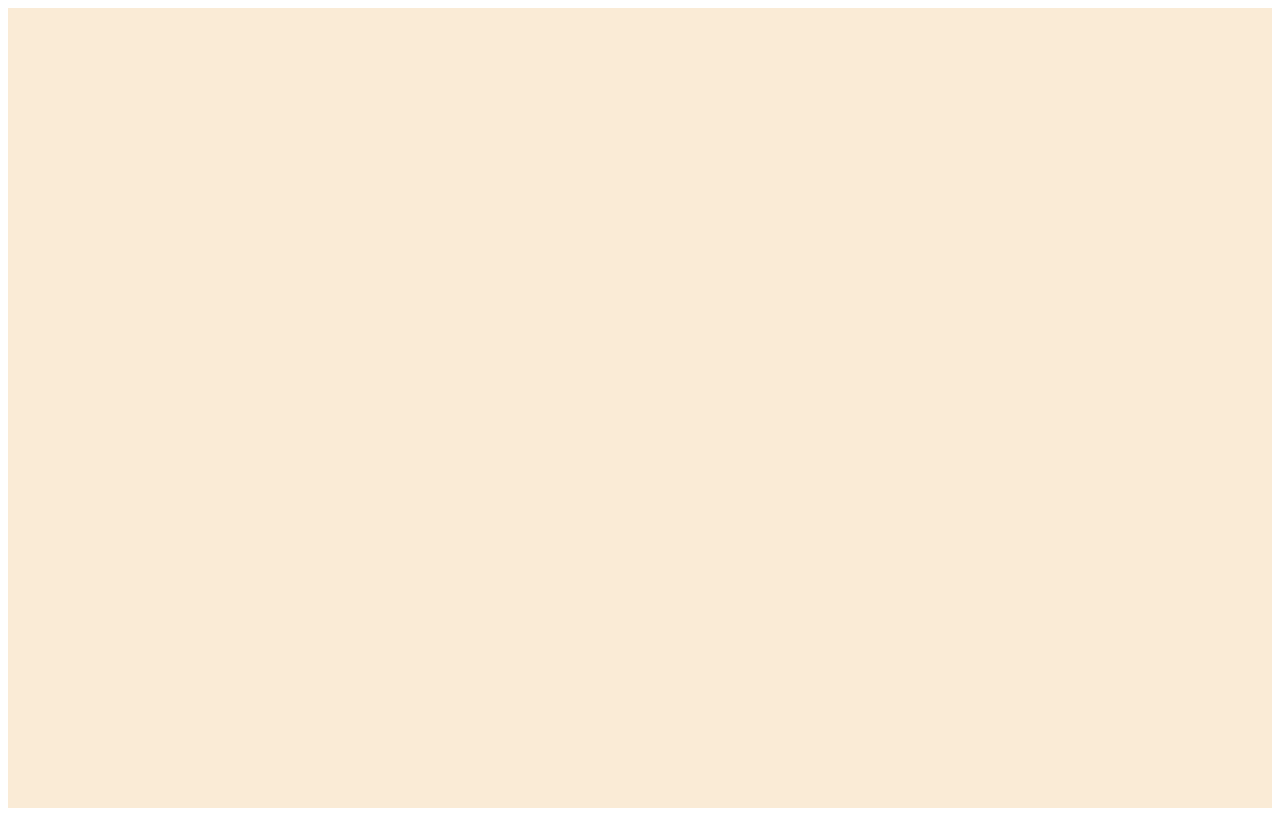
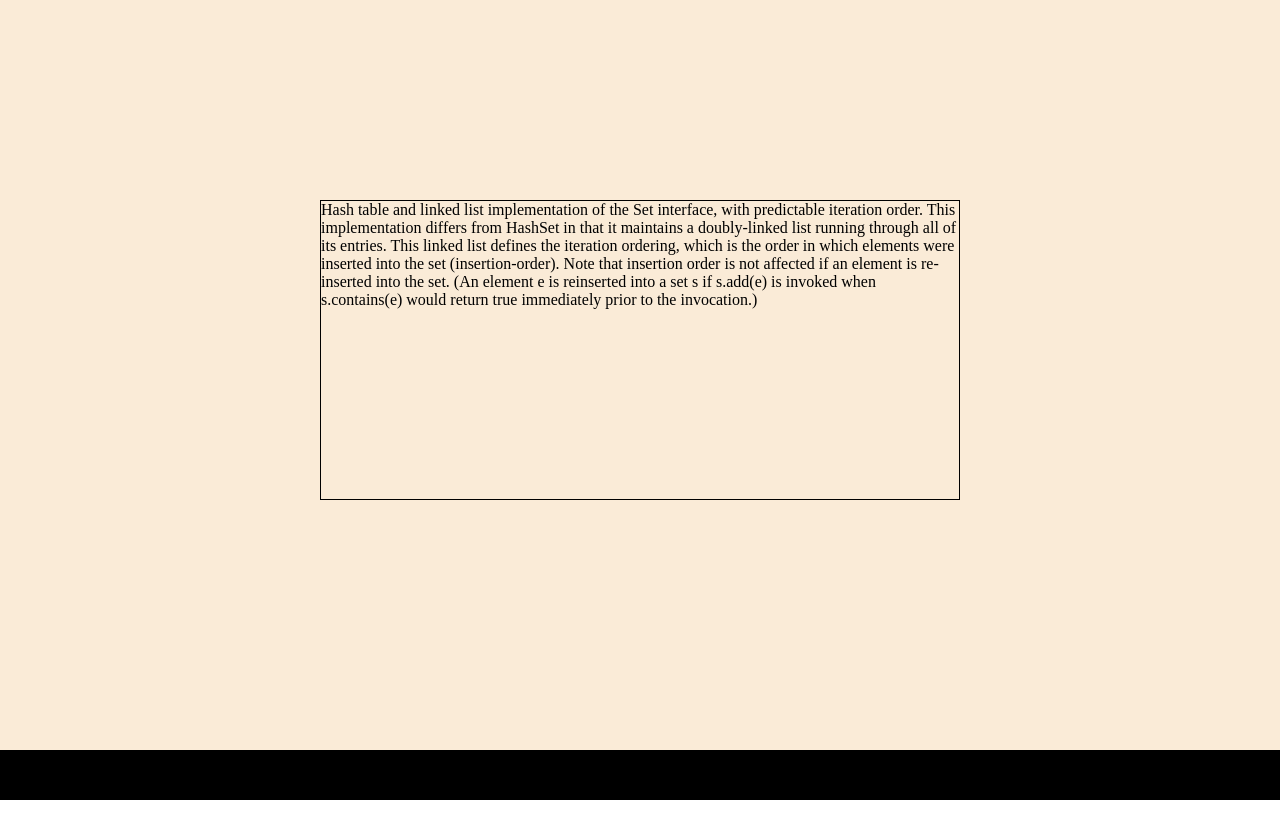
Before and after one commit to Play-Ground-Dep/Clone-pull-request, a website built with Parcel: page src/index.html in a window 1280 px wide. Built offline with nearby package versions, Linux system fonts and the light colour scheme.

Commit message:
footer and content done

```diff
--- a/src/index.html
+++ b/src/index.html
@@ -11,9 +11,13 @@
 </head>
 <body>
     <div class="main-div">
-        <footer>
-
-        </footer>
+       <div class="content">
+           Hash table and linked list implementation of the Set interface, with predictable iteration order.
+           This implementation differs from HashSet in that it maintains a doubly-linked list running through
+           all of its entries. This linked list defines the iteration ordering, which is the order in which elements were inserted into the set (insertion-order). Note that insertion order is not affected if an element is re-inserted into the set. (An element e is reinserted into a set s if s.add(e)
+           is invoked when s.contains(e) would return true immediately prior to the invocation.)
+       </div>
+        <footer></footer>
     </div>
 </body>
 </html>
--- a/src/style.css
+++ b/src/style.css
@@ -1,8 +1,25 @@
 *{
     box-sizing: border-box;
+    margin: 0px;
+    padding: 0px;
 }
 .main-div{
     height:100vh;
     width: 100%;
     background-color: antiquewhite;
 }
+footer{
+    position: absolute;
+    height: 50px;
+    width: 100%;
+    background-color: black;
+    bottom: 0;
+}
+.content{
+    position: absolute;
+    top: 200px;
+    left: 25%;
+    height: 300px;
+    width: 50%;
+    border: 1px solid black;
+}
```
